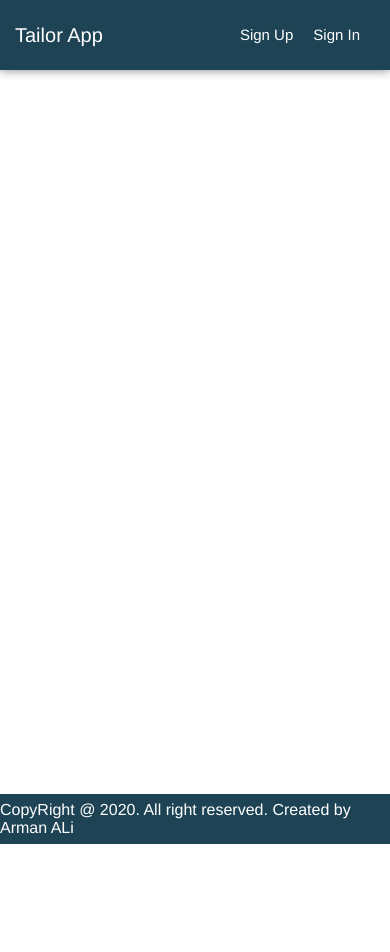
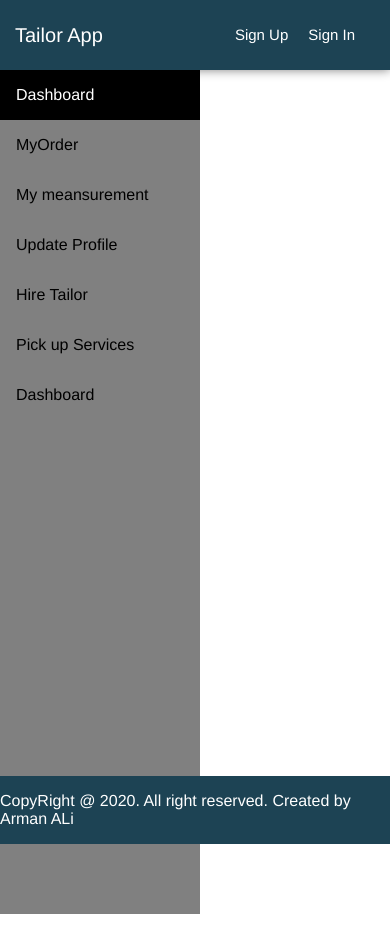
Before and after one commit to Arman-Arzoo/TailorApp-FYP, a React (Create React App) app in the folder tailor-frontend/: page /udashboard in a window 390 px wide. Shown: the top 952 px of the page. Before the commit the page ends 844 px from the top, so only its background shows below. Built offline with nearby package versions, Linux system fonts and the light colour scheme.

Commit message:
make a udashboard for destop user only
make all feature button on user dashboard and set a route to them

```diff
--- a/tailor-frontend/src/App.css
+++ b/tailor-frontend/src/App.css
@@ -2,6 +2,9 @@
 
 html{
   font-size: 62.5%;
+  box-sizing: border-box;
+}
+*{
   box-sizing: border-box;
 }
 
@@ -45,6 +48,10 @@ body{
   height: 7rem;
   padding-left: 5rem;
   box-shadow: 0 0 10px gray;
+  position: fixed;
+  top: 0;
+  left:0;
+  width: 100%;
 
 }
 
@@ -227,6 +234,10 @@ text-shadow: 3px 4px 6px #def, 0 0 0 #000, 1px 4px 6px #def;
   display: flex;
   justify-content: center;
   align-items: center;
+  position: fixed;
+  bottom:0;
+  right:0;
+  width:100%;
 }
 /* Footer style Start */
 
@@ -244,7 +255,7 @@ text-shadow: 3px 4px 6px #def, 0 0 0 #000, 1px 4px 6px #def;
   }
 /* header menu right padding */
   .header .header-menu {
-    padding-right: 2rem;
+    padding-right: 2.5rem;
   }
 
   .header .header-menu a {
@@ -348,3 +359,44 @@ text-shadow: 3px 4px 6px #def, 0 0 0 #000, 1px 4px 6px #def;
   }
 
    /* Form @SignUp Page Start */
+
+
+
+   /*@Dashboad SideBar */
+   /* The side navigation menu */
+.sidebar {
+  margin: 0;
+  padding: 0;
+  width: 200px;
+  background-color: gray  ;
+  position: fixed;
+  height: 100%;
+  overflow: auto;
+}
+
+/* Sidebar links */
+.sidebar a {
+  display: block;
+  color: black;
+  padding: 16px;
+  text-decoration: none;
+}
+
+/* Active/current link */
+.sidebar a.active {
+  background-color: black;
+  color: white;
+}
+
+/* Links on mouse-over */
+.sidebar a:hover:not(.active) {
+  background-color: #45a049;
+  color: white;
+}
+
+/* Page content. The value of the margin-left property should match the value of the sidebar's width property */
+div.content {
+  margin-left: 200px;
+  padding: 1px 16px;
+  height: 1000px;
+}
--- a/tailor-frontend/src/App.js
+++ b/tailor-frontend/src/App.js
@@ -1,28 +1,27 @@
-import './App.css';
-import { BrowserRouter, Route} from "react-router-dom";
-import {Header} from './components/Header';
-import {Footer} from './components/Footer'
-import {HomeScreen} from './components/Home/HomeScreen';
-import { SignUp } from './components/SignUp/SignUp';
-import {SignIn} from './components/SignIn/SignIn';
+import "./App.css";
+import { BrowserRouter, Route, Switch } from "react-router-dom";
+import { Header } from "./components/Header";
+import { Footer } from "./components/Footer";
+import { HomeScreen } from "./components/Home/HomeScreen";
+import { SignUp } from "./components/SignUp/SignUp";
+import { SignIn } from "./components/SignIn/SignIn";
+import { UDashboard } from "./components/UserDashboard/UDashboard";
 
 function App() {
   return (
     <BrowserRouter>
-    <div className="grid-container" >
-
-      <Header/>
-      <main className="main">
-        <Route path="/" exact component={HomeScreen}></Route>
-        <Route path="/signup"  component={SignUp}></Route>
-        <Route path='/signin' component={SignIn}></Route>
-
-
-
-      </main>
-      <Footer name="Arman ALi"/>
-
-    </div>
+      <div className="grid-container">
+        <Header />
+        <Switch>
+          <main className="main">
+            <Route path="/" exact component={HomeScreen}></Route>
+            <Route path="/signup" component={SignUp}></Route>
+            <Route path="/signin" component={SignIn}></Route>
+            <Route path="/udashboard" component={UDashboard}></Route>
+          </main>
+        </Switch>
+        <Footer name="Arman ALi" />
+      </div>
     </BrowserRouter>
   );
 }
--- /dev/null
+++ b/tailor-frontend/src/components/UserDashboard/MyOrder.js
@@ -0,0 +1,9 @@
+import React from 'react'
+
+export const MyOrder = () => {
+    return (
+        <div>
+            dlskjflsdjflsjlkfdj
+        </div>
+    )
+}
--- /dev/null
+++ b/tailor-frontend/src/components/UserDashboard/UDashboard.js
@@ -0,0 +1,31 @@
+import React from "react";
+import { Link, Route } from "react-router-dom";
+import {MyOrder} from '../UserDashboard/MyOrder';
+
+export const UDashboard = () => {
+  return (
+    <div>
+      <div className="sidebar">
+        <Link className="active" to='/dashboard'>
+          Dashboard
+        </Link>
+        <Link to='/udashboard/myorder'>MyOrder</Link>
+        <Link to='/udashboard/my-measurement'>My meansurement</Link>
+        <Link to='/udashboard/update-profile'>Update Profile</Link>
+        <Link to='/udashboard/hire-tailor'>Hire Tailor</Link>
+        <Link to='/udashboard/pick-up-service'>Pick up Services</Link>
+        <Link to='/udashboard/dashboard'>Dashboard</Link>
+
+      </div>
+
+      <div className="content">
+          <Route exact path='/udashboard/myorder'  component={MyOrder}></Route>
+          <Route path='/udashboard/my-measurement' component={MyOrder}></Route>
+          <Route path='/udashboard/update-profile' component={MyOrder}></Route>
+          <Route path='/udashboard/hire-tailor' component={MyOrder}></Route>
+          <Route path='/udashboard/pick-up-service' component={MyOrder}></Route>
+          <Route path='/udashboard/dashboard' component={MyOrder}></Route>
+      </div>
+    </div>
+  );
+};
```
